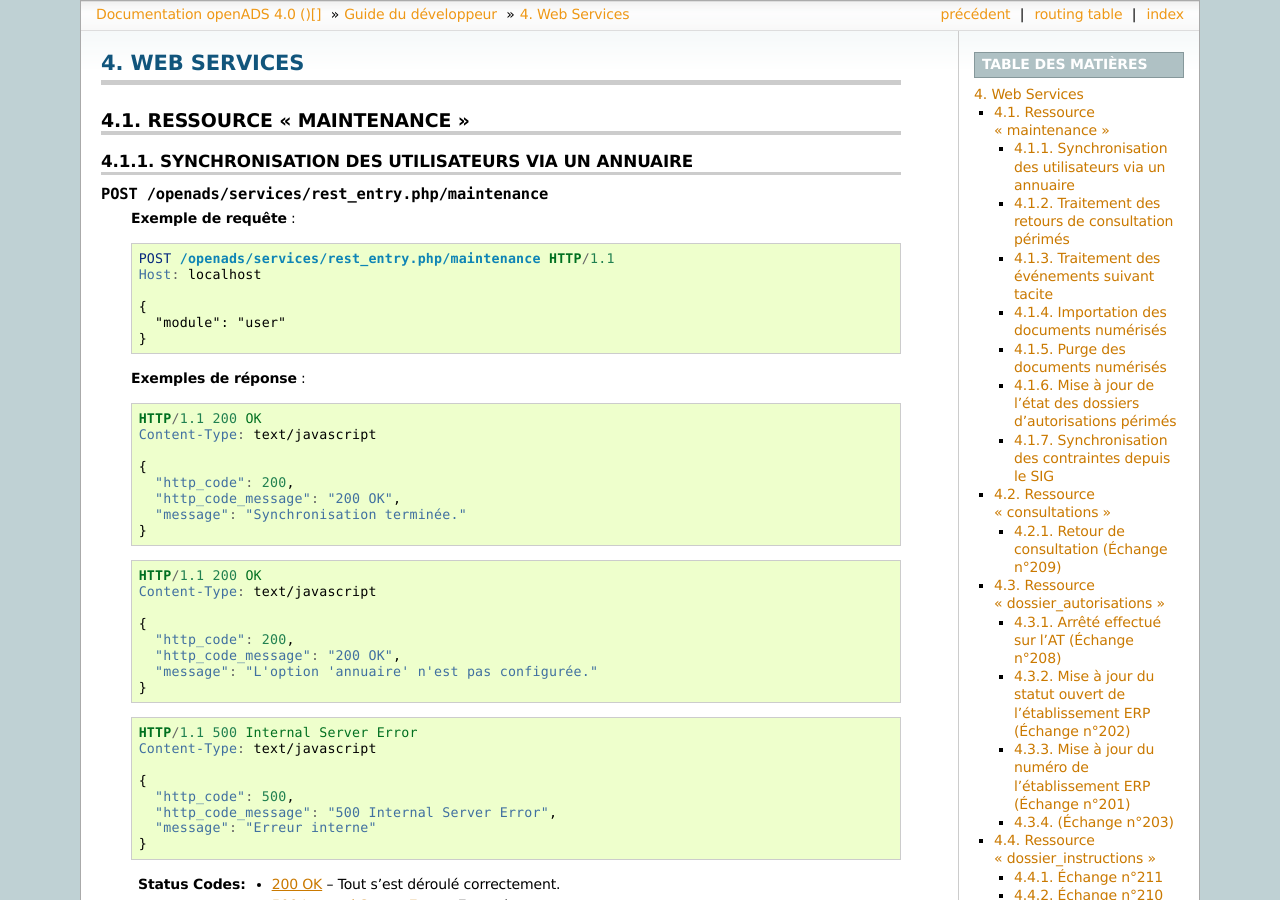
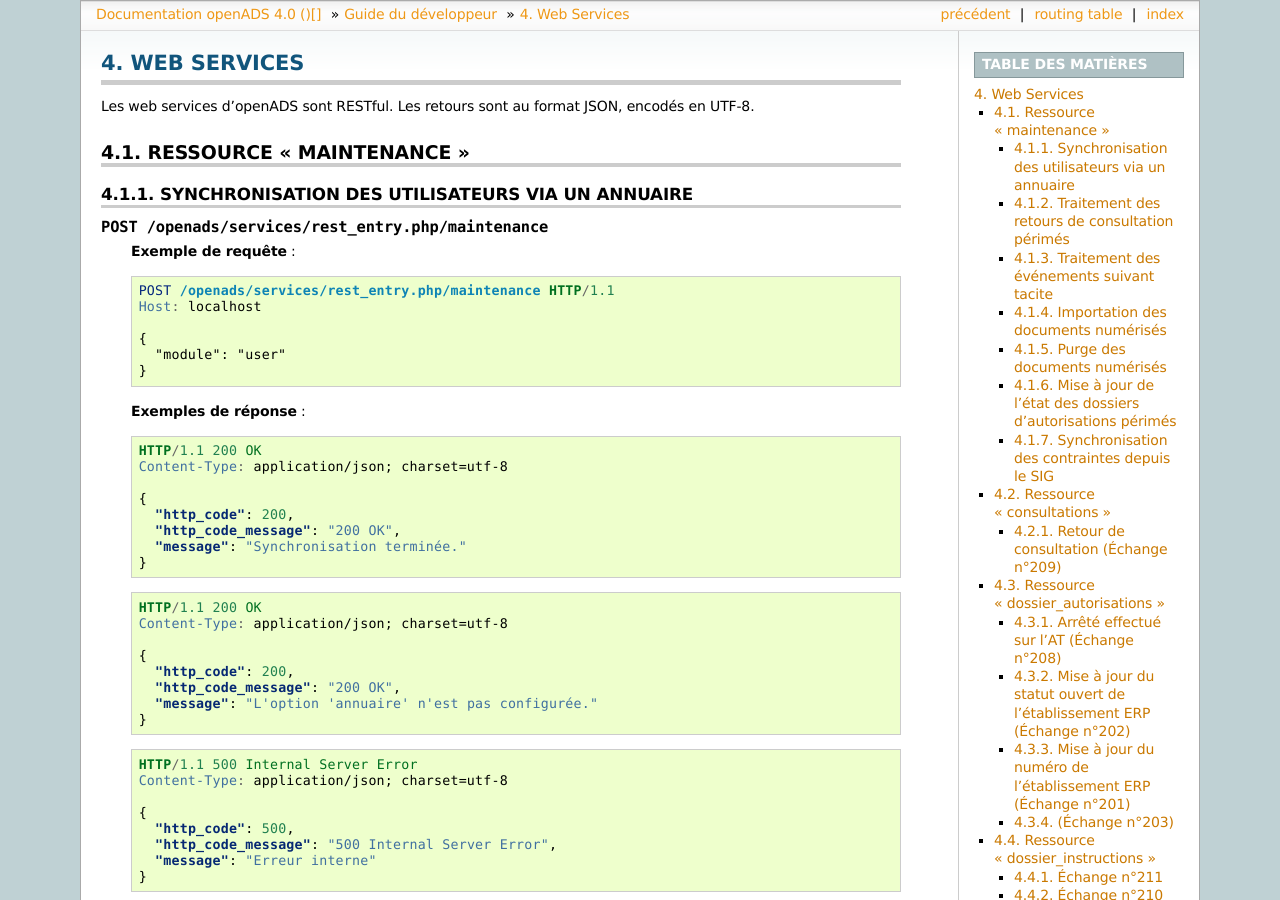
Before and after one commit to mpavaux/openads-documentation, a Sphinx documentation site: the page built from source/guide_developpeur/web_services.rst, in a window 1280 px wide and 900 px high. Built offline with Sphinx 7.4.7, drawn with Linux system fonts in a browser that asks for light colours.

Commit message:
* Ajout de détails sur les web services

```diff
--- a/source/guide_developpeur/web_services.rst
+++ b/source/guide_developpeur/web_services.rst
@@ -4,6 +4,7 @@
 Web Services
 ############
 
+Les web services d'openADS sont RESTful. Les retours sont au format JSON, encodés en UTF-8.
 
 .. _web_services_ressource_maintenance:
 
@@ -32,7 +33,7 @@
    .. sourcecode:: http
 
       HTTP/1.1 200 OK
-      Content-Type: text/javascript
+      Content-Type: application/json; charset=utf-8
 
       {
         "http_code": 200,
@@ -43,7 +44,7 @@
    .. sourcecode:: http
 
       HTTP/1.1 200 OK
-      Content-Type: text/javascript
+      Content-Type: application/json; charset=utf-8
 
       {
         "http_code": 200,
@@ -54,7 +55,7 @@
    .. sourcecode:: http
 
       HTTP/1.1 500 Internal Server Error
-      Content-Type: text/javascript
+      Content-Type: application/json; charset=utf-8
 
       {
         "http_code": 500,
```
